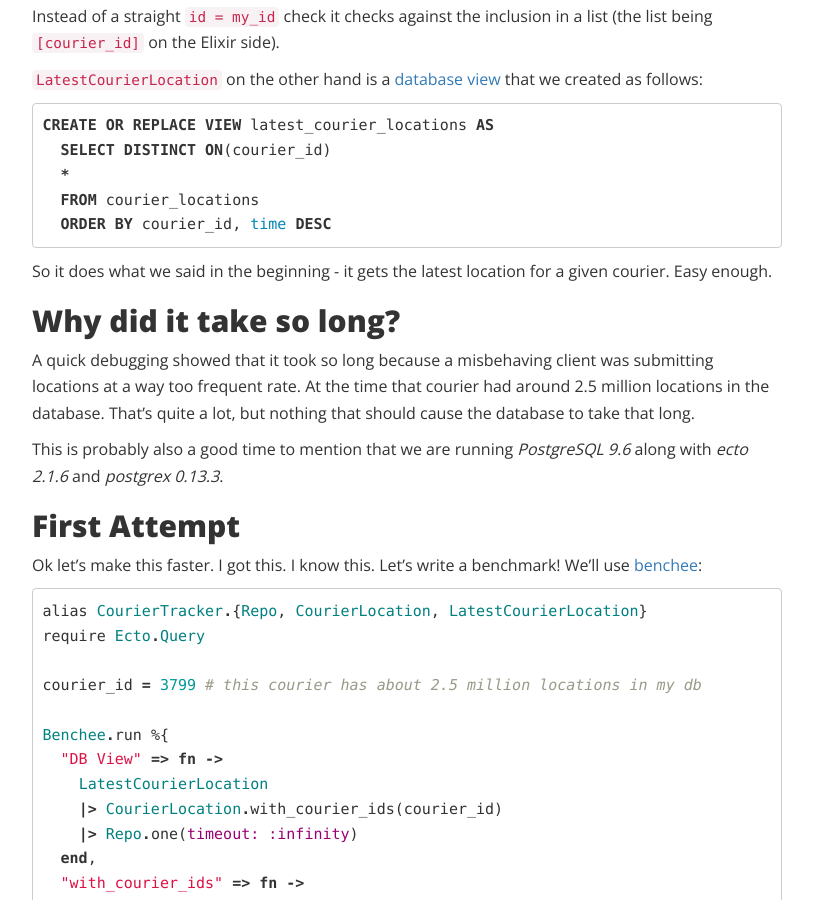
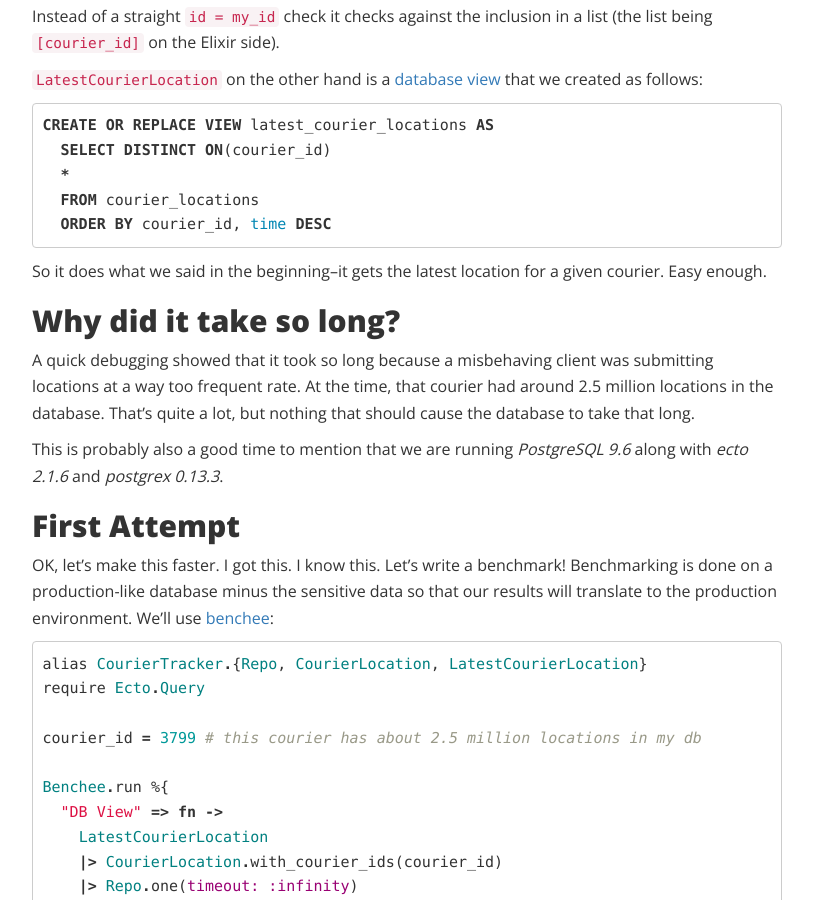
Before and after one commit to liefery-it-legacy/blog, a Jekyll site: the page built from _posts/2018-02-27-the-mysterious-query.md, in a window 1280 px wide and 900 px high, scrolled down 1839 px. Shown: the whole window, without its empty margins (53-866 px from the left). Built offline with Jekyll 4.4.1, drawn with Linux system fonts in a browser that asks for light colours; nearby versions of some CDN libraries; comment, search, counter and statistics services are not loaded; some of the changed text lies outside the part shown.

Commit message:
Another round of feedback

````diff
--- a/_posts/2018-02-27-the-mysterious-query.md
+++ b/_posts/2018-02-27-the-mysterious-query.md
@@ -63,22 +63,25 @@ CREATE OR REPLACE VIEW latest_courier_locations AS
   ORDER BY courier_id, time DESC
 ```
 
-So it does what we said in the beginning - it gets the latest location for
+So it does what we said in the beginning--it gets the latest location for
 a given courier. Easy enough.
 
 ## Why did it take so long?
 
 A quick debugging showed that it took so long because a misbehaving client
-was submitting locations at a way too frequent rate. At the time that courier
+was submitting locations at a way too frequent rate. At the time, that courier
 had around 2.5 million locations in the database. That's quite a lot, but
 nothing that should cause the database to take that long.
+
 
 This is probably also a good time to mention that we are running
 _PostgreSQL 9.6_ along with _ecto 2.1.6_ and _postgrex 0.13.3_.
 
 ## First Attempt
 
-Ok let's make this faster. I got this. I know this. Let's write a benchmark!
+OK, let's make this faster. I got this. I know this. Let's write a benchmark!
+Benchmarking is done on a production-like database minus the sensitive data so
+that our results will translate to the production environment.
 We'll use [benchee](https://github.com/PragTob/benchee):
 
 ```elixir
@@ -420,6 +423,7 @@ As our _combined_ index can basically be [used as a replacement for the leftmost
 index](https://dba.stackexchange.com/a/27493) (`courier_id`) and we learned we
 don't want to scan only based on `time` it is safe to drop those.
 
+
 But how do we know that we improved on our old results? We could just run the
 benchmarks again and compare by hand... or we could use benchee's new feature
 introduced in _0.12_ for
````
Also changed, not shown: other parts of _posts/2018-02-27-the-mysterious-query.md (+3 -3 lines).
